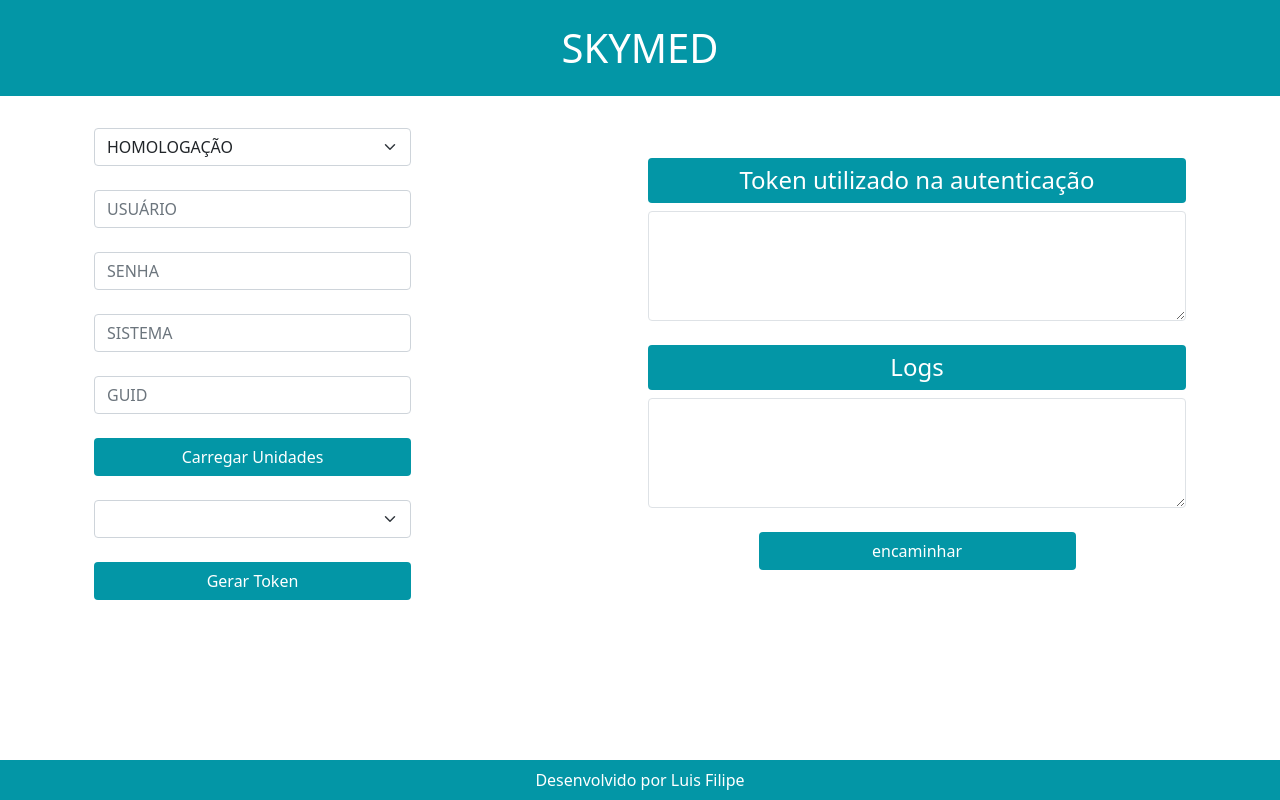
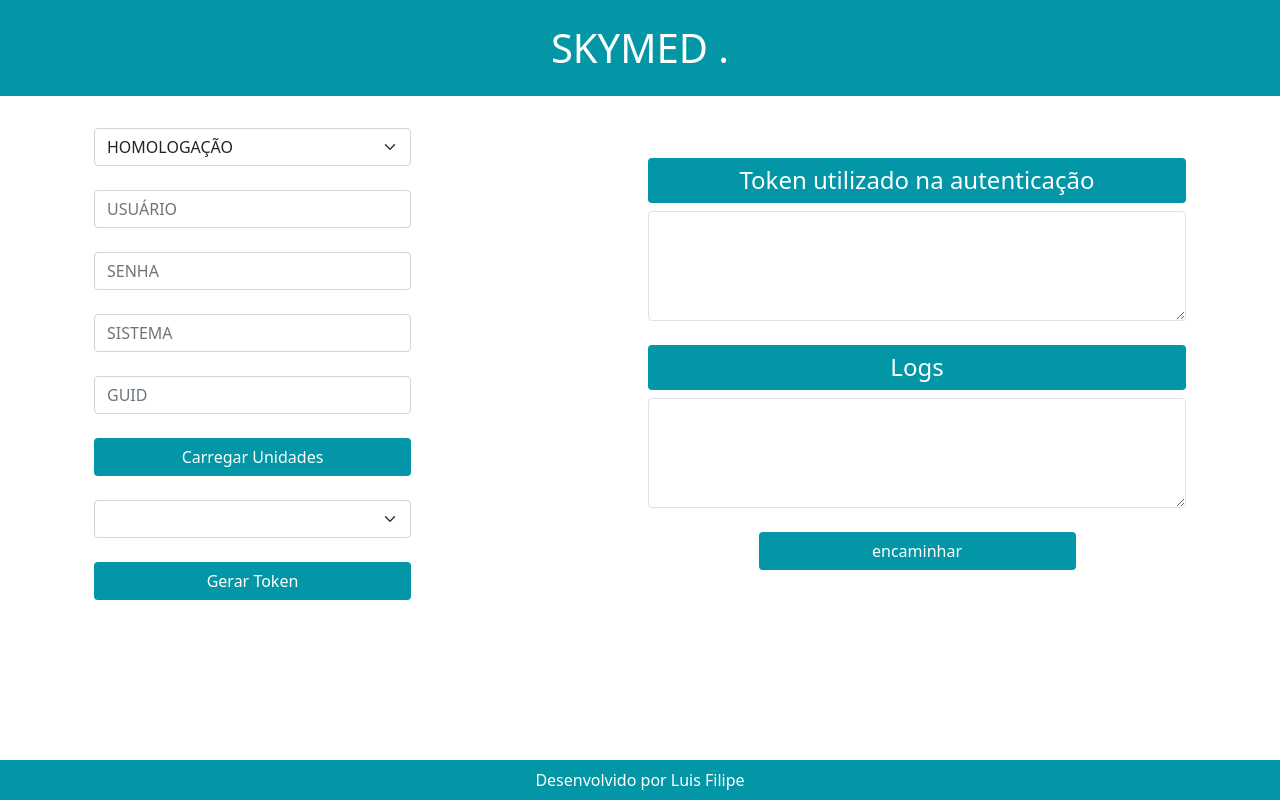
Before and after one commit to luisfilipedossantoslima/skymed_token_generator, a plain HTML site: page index.html in a window 1280 px wide. Drawn offline with nearby package versions, Linux system fonts and the light colour scheme; some packages are replaced by stand-ins of ours; a script that the page names is missing.

Commit message:
título principal

```diff
--- a/index.html
+++ b/index.html
@@ -11,14 +11,14 @@
     <link rel="stylesheet" type="text/css" href="./css/style.css" />
 
     <link rel="icon" href="./img/cropped-favicon2-32x32.png" />
-    <title>Gerador de Token.</title>
+    <title>Gerador de Token</title>
 
     <script src="https://polyfill.io/v3/polyfill.min.js?features=default"></script>
 </head>
 <body>
     <section class="titulo">
         <h1 class="container h1 text-center bold p-4">
-            SKYMED
+            SKYMED .
         </h1>
     </section>
     <section>
```
